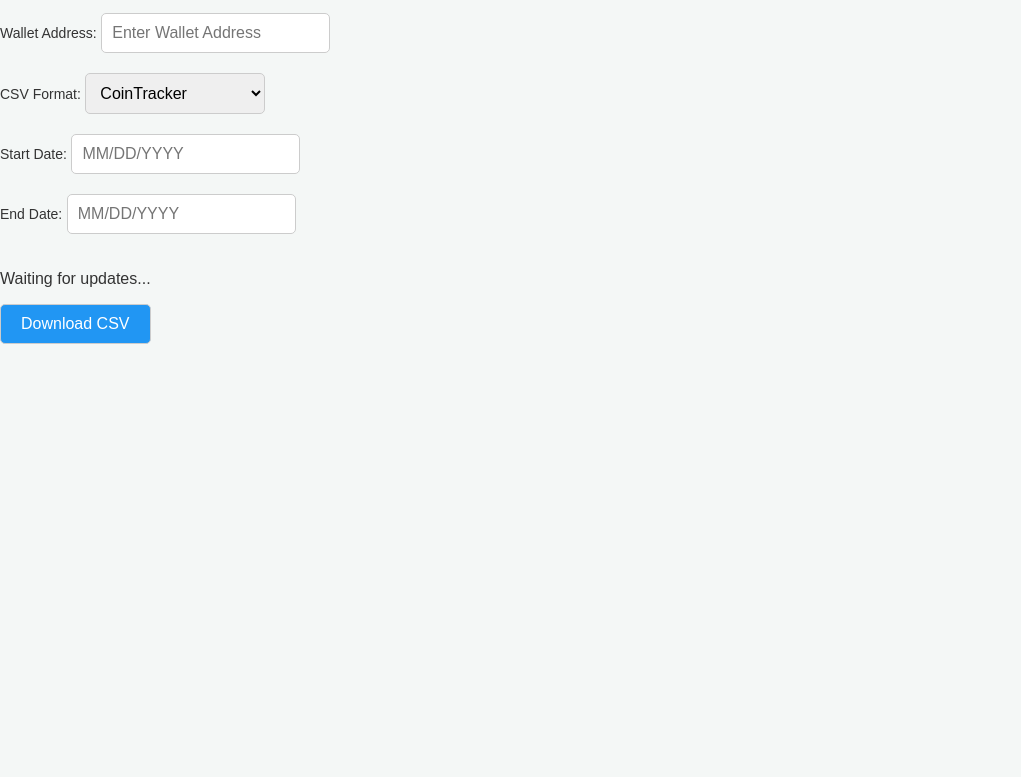
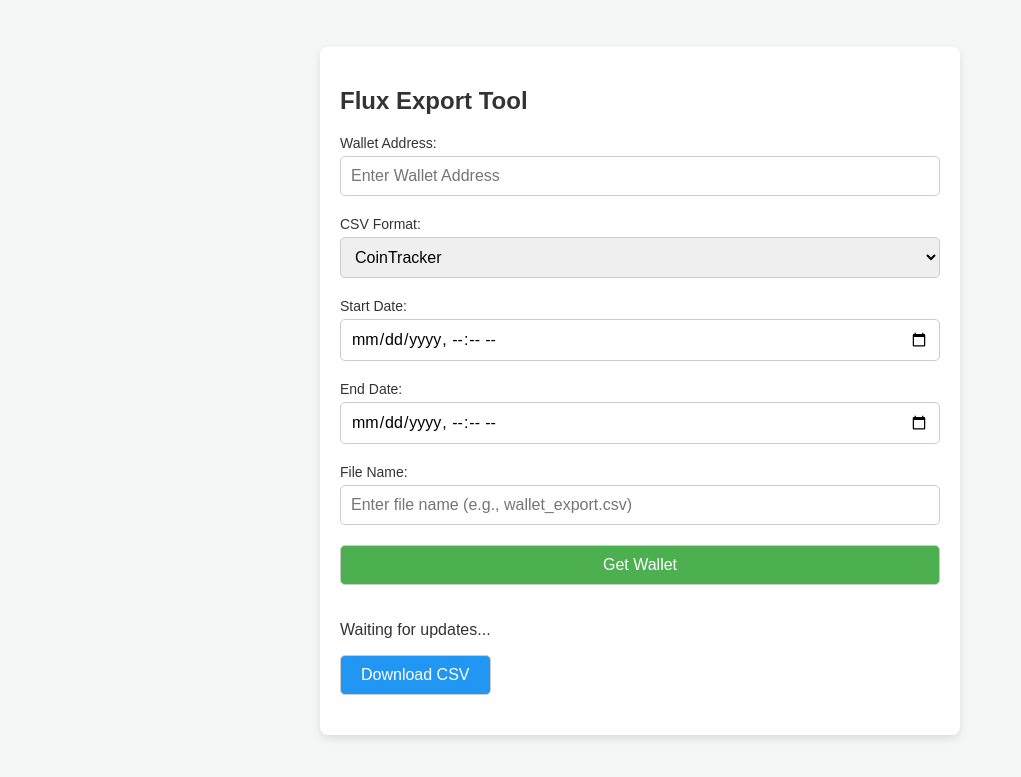
Before and after one commit to w2vy/FluxExport, a website: page index.html in a window 1280 px wide. Shown: the part 47-824 px from the top of the page, without its empty margins (0-1021 px from the left). Before the commit the page ends 800 px from the top, so only its background shows below. Drawn offline with Linux system fonts and the light colour scheme.

Commit message:
web page works, date input needs help

```diff
--- a/index.html
+++ b/index.html
@@ -4,43 +4,65 @@
   <meta charset="UTF-8">
   <meta name="viewport" content="width=device-width, initial-scale=1.0">
   <title>FluxExport</title>
-  <link rel="stylesheet" href="src/styles.css">
+  <link rel="stylesheet" href="styles.css">
 </head>
 <body>
+  <!-- Main Heading -->
   <h1>FluxExport</h1>
 
-  <!-- File Inputs -->
-  <div>
+  <!-- Form Section -->
+  <div class="container">
+    <h2>Flux Export Tool</h2>
+    <form id="walletForm">
+      <!-- Wallet Address Input -->
       <label for="address">Wallet Address:</label>
-    <input type="text" id="address" name="address" required placeholder="Enter Wallet Address">
-  </div>
+      <input
+        type="text"
+        id="address"
+        name="address"
+        placeholder="Enter Wallet Address"
+        required
+      />
 
-  <div>
+      <!-- CSV Format Selector -->
       <label for="csvFormat">CSV Format:</label>
-    <select id="csvFormat">
+      <select id="csvFormat" name="csvFormat" required>
         <option value="CoinTracker">CoinTracker</option>
         <option value="CoinTrackerExport">CoinTracker Export</option>
       </select>
-  </div>
 
-  <div>
+      <!-- Start Date Input -->
       <label for="startDate">Start Date:</label>
-    <input type="text" id="startDate" name="startDate" placeholder="MM/DD/YYYY">
-  </div>
+      <input type="datetime-local" id="startDate" name="startDate" required />
 
-  <div>
+      <!-- End Date Input -->
       <label for="endDate">End Date:</label>
-    <input type="text" id="endDate" name="endDate" placeholder="MM/DD/YYYY">
-  </div>
+      <input type="datetime-local" id="endDate" name="endDate" required />
+
+      <!-- File Name Input -->
+      <label for="filename">File Name:</label>
+      <input
+        type="text"
+        id="filename"
+        name="filename"
+        required
+        placeholder="Enter file name (e.g., wallet_export.csv)"
+      />
+
+      <!-- Submit Button -->
+      <button type="submit">Get Wallet</button>
+    </form>
 
     <!-- Status Message -->
-  <div id="statusMessage">
+    <div id="statusMessage" aria-live="polite">
       <p id="status">Waiting for updates...</p>
     </div>
 
     <!-- Download Button -->
-  <button id="downloadBtn" disabled>Download CSV</button>
+    <button id="downloadBtn" disabled aria-disabled="true">Download CSV</button>
+  </div>
 
-  <script src="script.js"></script>
+  <!-- Script -->
+  <script type="module" src="script.js"></script>
 </body>
 </html>
--- a/package.json
+++ b/package.json
@@ -5,8 +5,8 @@
   "type": "module",
   "browser": "index.html",
   "scripts": {
-    "build": "tsc",
-    "start": "live-server .",
+    "build": "tsc && cp index.html dist/ && cp favicon.ico dist/ && cp src/styles.css dist/",
+    "start": "live-server dist",
     "test": "node dist/test.js"
   },
   "keywords": [],
```
Also changed, not shown: src/script.ts (+41 -39 lines), favicon.ico (added). Lines whose indentation alone changed are shown as unchanged.
